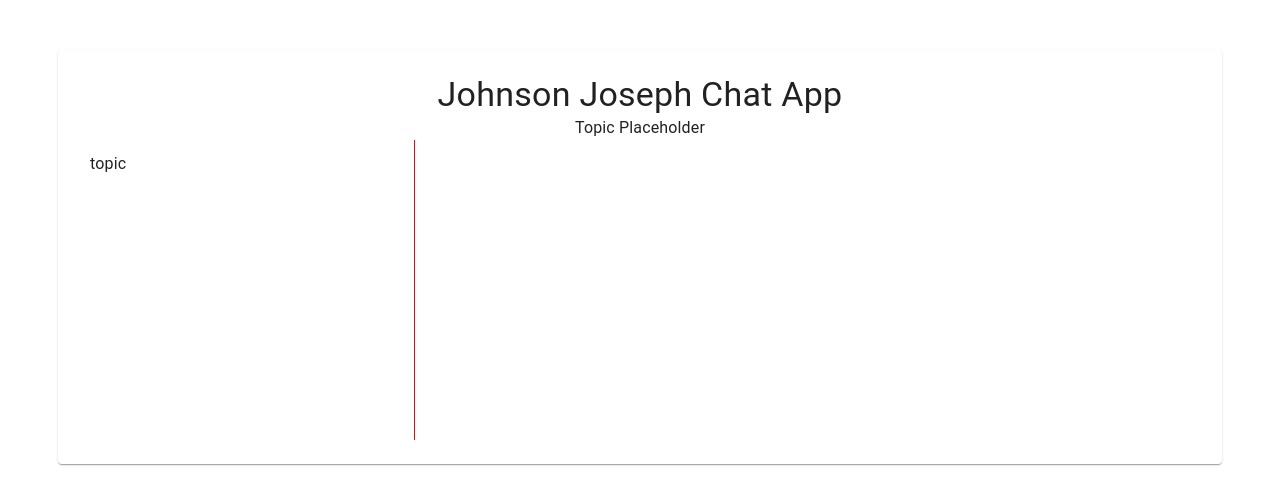
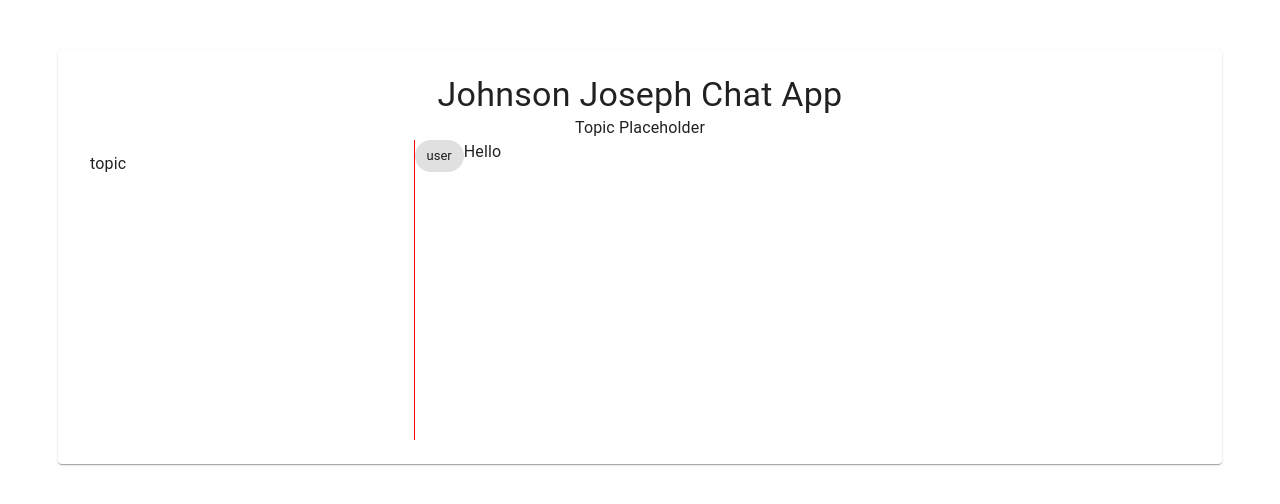
Before and after one commit to ssiarules/chatbotapp, a React (Create React App) app: page / in a window 1280 px wide. Shown: the top 504 px of the page. Built offline with nearby package versions, Linux system fonts and the light colour scheme.

Commit message:
added chat window code from Material.ui/chip

```diff
--- a/src/Dashboard.js
+++ b/src/Dashboard.js
@@ -5,6 +5,8 @@
 import List from '@material-ui/core/List';
 import ListItem, { ListItemProps } from '@material-ui/core/ListItem';
 import ListItemText from '@material-ui/core/ListItemText';
+
+import Chip from '@material-ui/core/Chip';
 
 
 const useStyles = makeStyles((theme => ({
@@ -61,14 +63,24 @@
                     </list>
                 </div>
 
-                 <div className={classes.chatWindow}></div>
+                 <div className={classes.chatWindow}>
+
+                        {
+                            [{from: 'user', msg: 'Hello'}].map((chat, i) => (
+                                 <div className={classes.flex} key={i}>
+                                        <Chip label={chat.from} className={classes.chip} />
+                                 <Typography varient='p'> {chat.msg} </Typography>
+                                 </div>
+                            ))
+                        }
+                 </div>
 
            </div>
            <div className={classes.flex} >
             <div className={classes.chatBox}></div>
 
-           </div>
-        </Paper>
-    </div>
+              </div>
+            </Paper>
+        </div>
   )
 }
```
